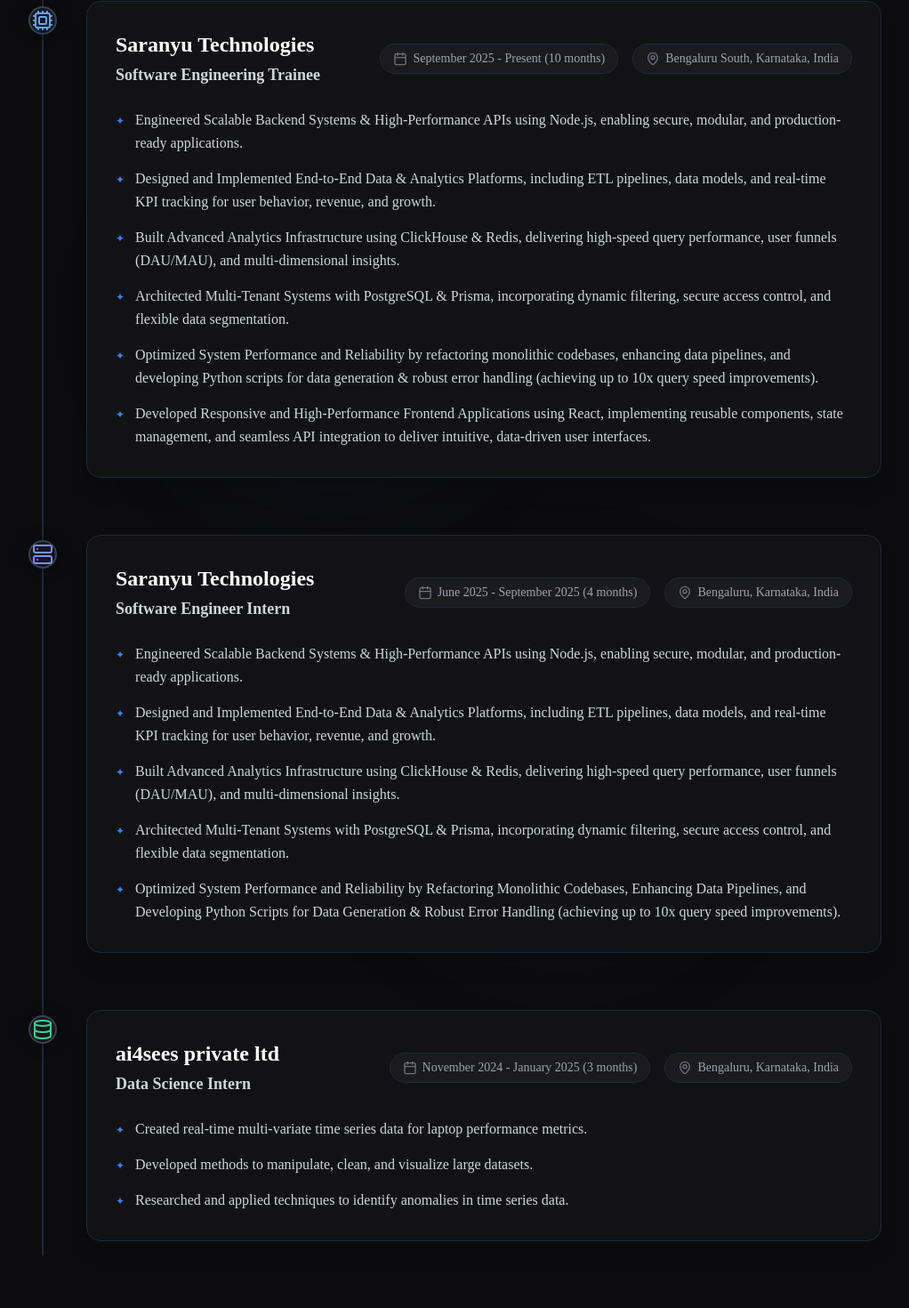
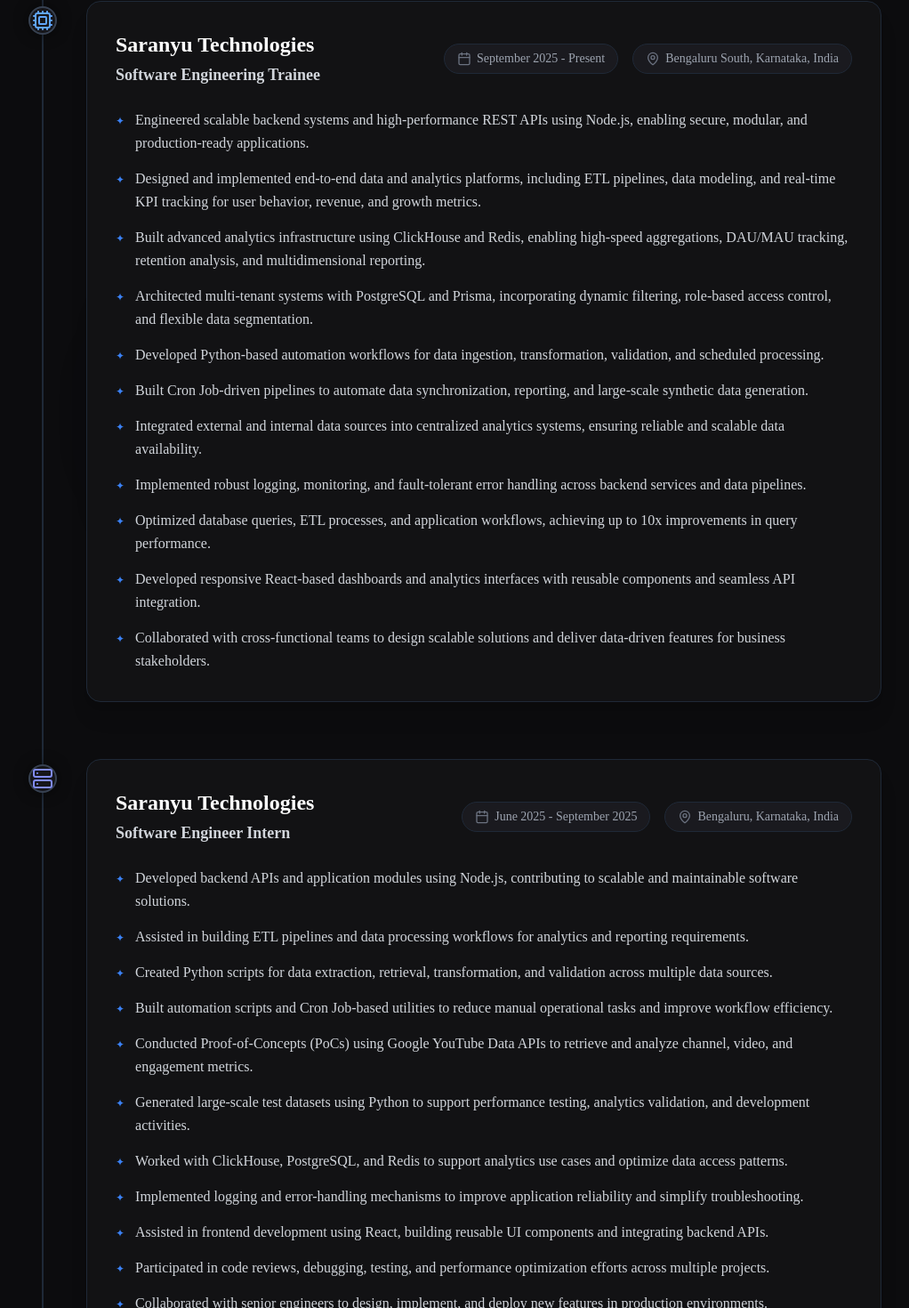
Before and after one commit to Ananyashreekg/my-portfolio, a React (Create React App) app: page / in a window 1280 px wide. Shown: the part 4099-5569 px from the top of the page at 89% size, without its empty margins (137-1159 px from the left). Built offline with nearby package versions, Linux system fonts and the light colour scheme.

Commit message:
docs: update experience bullets for trainee and intern

```diff
--- a/src/components/Experience.js
+++ b/src/components/Experience.js
@@ -7,36 +7,47 @@
     {
       company: "Saranyu Technologies",
       role: "Software Engineering Trainee",
-      period: "September 2025 - Present (10 months)",
+      period: "September 2025 - Present",
       location: "Bengaluru South, Karnataka, India",
       icon: <Cpu className="w-6 h-6 text-blue-400" />,
       bullets: [
-        "Engineered Scalable Backend Systems & High-Performance APIs using Node.js, enabling secure, modular, and production-ready applications.",
-        "Designed and Implemented End-to-End Data & Analytics Platforms, including ETL pipelines, data models, and real-time KPI tracking for user behavior, revenue, and growth.",
-        "Built Advanced Analytics Infrastructure using ClickHouse & Redis, delivering high-speed query performance, user funnels (DAU/MAU), and multi-dimensional insights.",
-        "Architected Multi-Tenant Systems with PostgreSQL & Prisma, incorporating dynamic filtering, secure access control, and flexible data segmentation.",
-        "Optimized System Performance and Reliability by refactoring monolithic codebases, enhancing data pipelines, and developing Python scripts for data generation & robust error handling (achieving up to 10x query speed improvements).",
-        "Developed Responsive and High-Performance Frontend Applications using React, implementing reusable components, state management, and seamless API integration to deliver intuitive, data-driven user interfaces."
+        "Engineered scalable backend systems and high-performance REST APIs using Node.js, enabling secure, modular, and production-ready applications.",
+        "Designed and implemented end-to-end data and analytics platforms, including ETL pipelines, data modeling, and real-time KPI tracking for user behavior, revenue, and growth metrics.",
+        "Built advanced analytics infrastructure using ClickHouse and Redis, enabling high-speed aggregations, DAU/MAU tracking, retention analysis, and multidimensional reporting.",
+        "Architected multi-tenant systems with PostgreSQL and Prisma, incorporating dynamic filtering, role-based access control, and flexible data segmentation.",
+        "Developed Python-based automation workflows for data ingestion, transformation, validation, and scheduled processing.",
+        "Built Cron Job-driven pipelines to automate data synchronization, reporting, and large-scale synthetic data generation.",
+        "Integrated external and internal data sources into centralized analytics systems, ensuring reliable and scalable data availability.",
+        "Implemented robust logging, monitoring, and fault-tolerant error handling across backend services and data pipelines.",
+        "Optimized database queries, ETL processes, and application workflows, achieving up to 10x improvements in query performance.",
+        "Developed responsive React-based dashboards and analytics interfaces with reusable components and seamless API integration.",
+        "Collaborated with cross-functional teams to design scalable solutions and deliver data-driven features for business stakeholders."
       ]
     },
     {
       company: "Saranyu Technologies",
       role: "Software Engineer Intern",
-      period: "June 2025 - September 2025 (4 months)",
+      period: "June 2025 - September 2025",
       location: "Bengaluru, Karnataka, India",
       icon: <Server className="w-6 h-6 text-indigo-400" />,
       bullets: [
-        "Engineered Scalable Backend Systems & High-Performance APIs using Node.js, enabling secure, modular, and production-ready applications.",
-        "Designed and Implemented End-to-End Data & Analytics Platforms, including ETL pipelines, data models, and real-time KPI tracking for user behavior, revenue, and growth.",
-        "Built Advanced Analytics Infrastructure using ClickHouse & Redis, delivering high-speed query performance, user funnels (DAU/MAU), and multi-dimensional insights.",
-        "Architected Multi-Tenant Systems with PostgreSQL & Prisma, incorporating dynamic filtering, secure access control, and flexible data segmentation.",
-        "Optimized System Performance and Reliability by Refactoring Monolithic Codebases, Enhancing Data Pipelines, and Developing Python Scripts for Data Generation & Robust Error Handling (achieving up to 10x query speed improvements)."
+        "Developed backend APIs and application modules using Node.js, contributing to scalable and maintainable software solutions.",
+        "Assisted in building ETL pipelines and data processing workflows for analytics and reporting requirements.",
+        "Created Python scripts for data extraction, retrieval, transformation, and validation across multiple data sources.",
+        "Built automation scripts and Cron Job-based utilities to reduce manual operational tasks and improve workflow efficiency.",
+        "Conducted Proof-of-Concepts (PoCs) using Google YouTube Data APIs to retrieve and analyze channel, video, and engagement metrics.",
+        "Generated large-scale test datasets using Python to support performance testing, analytics validation, and development activities.",
+        "Worked with ClickHouse, PostgreSQL, and Redis to support analytics use cases and optimize data access patterns.",
+        "Implemented logging and error-handling mechanisms to improve application reliability and simplify troubleshooting.",
+        "Assisted in frontend development using React, building reusable UI components and integrating backend APIs.",
+        "Participated in code reviews, debugging, testing, and performance optimization efforts across multiple projects.",
+        "Collaborated with senior engineers to design, implement, and deploy new features in production environments."
       ]
     },
     {
       company: "ai4sees private ltd",
       role: "Data Science Intern",
-      period: "November 2024 - January 2025 (3 months)",
+      period: "November 2024 - January 2025",
       location: "Bengaluru, Karnataka, India",
       icon: <Database className="w-6 h-6 text-emerald-400" />,
       bullets: [
```
Also changed, not shown: 7 other files (tests, documents, lock files or other folders).
